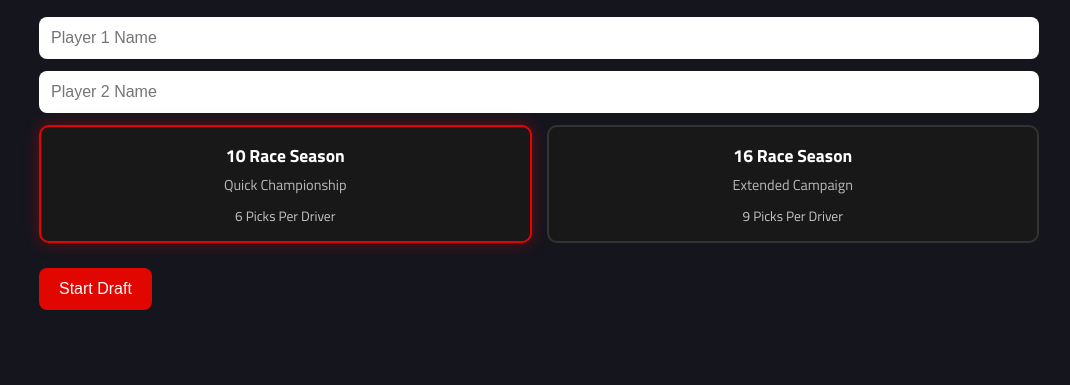
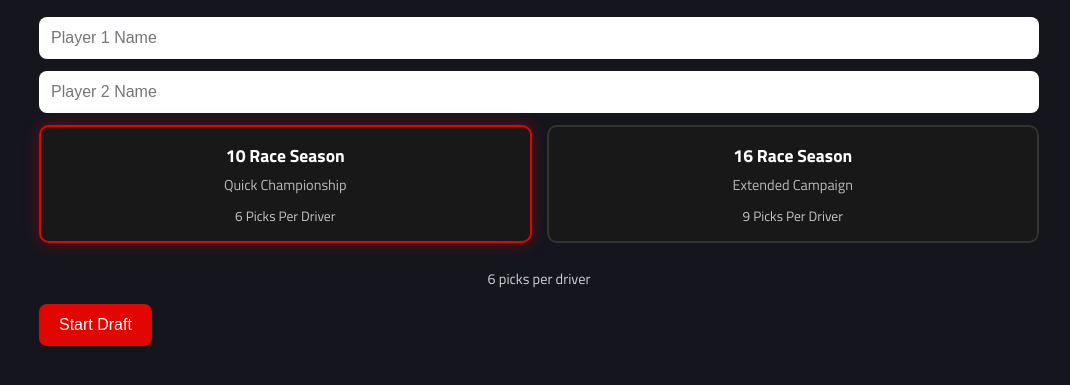
Before and after one commit to Silvarrn/f1-draft-tool, a plain HTML site: page index.html in a window 1280 px wide. Shown: the part 169-554 px from the top of the page, without its empty margins (101-1171 px from the left). Drawn offline with Linux system fonts and the light colour scheme.

Commit message:
Bugfixing

```diff
--- a/index.html
+++ b/index.html
@@ -64,6 +64,7 @@
 
     </div>
 </div>
+        <p id="season-info">6 picks per driver</p>
         <button onclick="startDraft()">
             Start Draft
         </button>
--- a/style.css
+++ b/style.css
@@ -44,7 +44,12 @@ input {
     gap: 15px;
     margin-bottom: 25px;
 }
-
+#season-info {
+    text-align: center;
+    margin-top: 10px;
+    opacity: 0.8;
+    font-size: 0.9rem;
+}
 .season-card {
     flex: 1;
 
```
